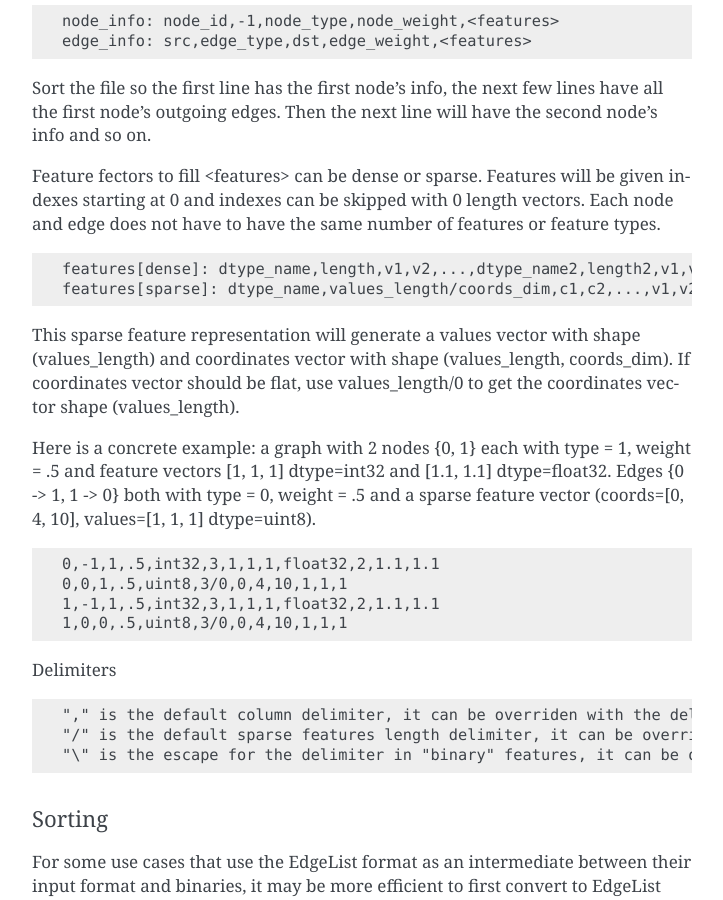
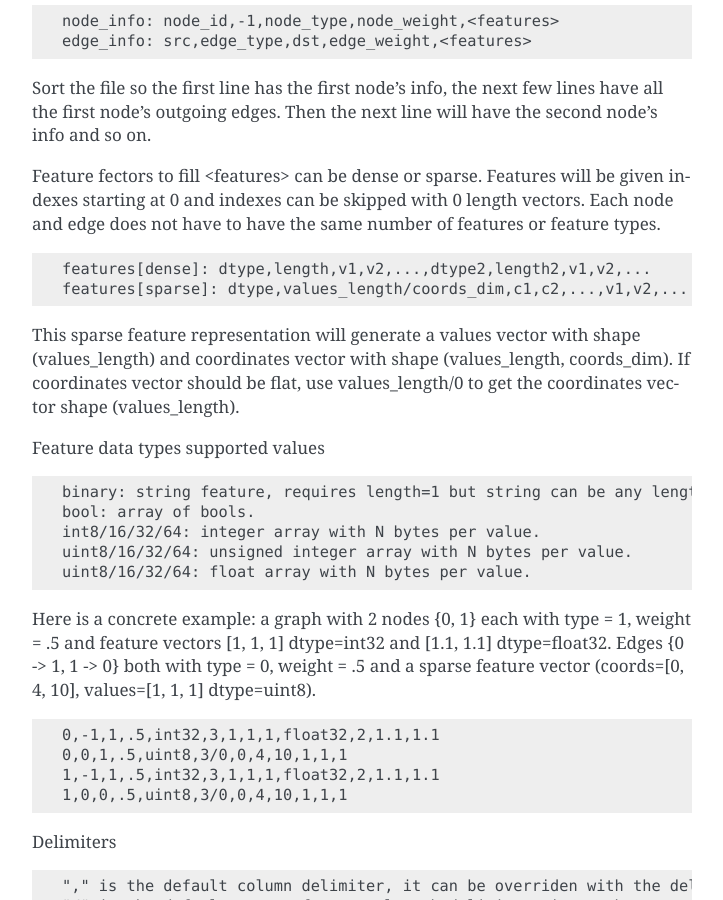
Before and after one commit to microsoft/DeepGNN, a Sphinx documentation site: the page built from docs/graph_engine/data_spec.rst, in a window 1280 px wide and 900 px high, scrolled down 1003 px. Shown: the whole window, without its empty margins (388-1111 px from the left). Built offline with Sphinx 7.4.7, drawn with Linux system fonts in a browser that asks for light colours.

Commit message:
Feature data type.

```diff
--- a/docs/graph_engine/data_spec.rst
+++ b/docs/graph_engine/data_spec.rst
@@ -57,12 +57,22 @@ edge does not have to have the same number of features or feature types.
 
 .. code-block:: text
 
-	features[dense]: dtype_name,length,v1,v2,...,dtype_name2,length2,v1,v2,...
-	features[sparse]: dtype_name,values_length/coords_dim,c1,c2,...,v1,v2,...
+	features[dense]: dtype,length,v1,v2,...,dtype2,length2,v1,v2,...
+	features[sparse]: dtype,values_length/coords_dim,c1,c2,...,v1,v2,...
 
 This sparse feature representation will generate a values vector with shape (values_length) and coordinates vector
 with shape (values_length, coords_dim). If coordinates vector should be flat, use values_length/0 to get the
 coordinates vector shape (values_length).
+
+Feature data types supported values
+
+.. code-block:: text
+
+	binary: string feature, requires length=1 but string can be any length, e.g. "binary,1,example".
+	bool: array of bools.
+	int8/16/32/64: integer array with N bytes per value.
+	uint8/16/32/64: unsigned integer array with N bytes per value.
+	uint8/16/32/64: float array with N bytes per value.
 
 Here is a concrete example: a graph with 2 nodes {0, 1} each with type = 1, weight = .5 and
 feature vectors [1, 1, 1] dtype=int32 and [1.1, 1.1] dtype=float32.
```
Also changed, not shown: 1 other file.
